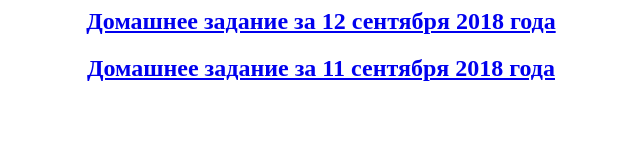
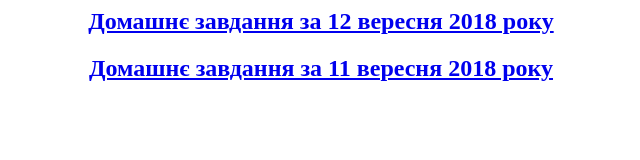
Before and after one commit to school52-11a-homework/school52-11a-homework.github.io, a plain HTML site: page index.html in a window 1280 px wide. Shown: the whole page, without its empty margins (319-959 px from the left). Drawn offline with Linux system fonts and the light colour scheme.

Commit message:
12092018_4

```diff
--- a/index.html
+++ b/index.html
@@ -1,7 +1,7 @@
 <html>
 <head>
 	<meta charset="utf-8">
-	<title> Домашнее задание 11-A </title>
+	<title>Домашнє завдання 11-A</title>
 	<style>
 	   .link {
 	   		display: block;
@@ -10,7 +10,7 @@
 	</style>
 </head>
 <body>
-	<a href="homeworks/12092018/12092018.html" class="link"><h2>Домашнее задание за 12 сентября 2018 года</h2></a>
-	<a href="homeworks/11092018/11092018.html" class="link"><h2>Домашнее задание за 11 сентября 2018 года</h2></a>
+	<a href="homeworks/12092018/12092018.html" class="link"><h2>Домашнє завдання за 12 вересня 2018 року</h2></a>
+	<a href="homeworks/11092018/11092018.html" class="link"><h2>Домашнє завдання за 11 вересня 2018 року</h2></a>
 </body>
 </html>
```
